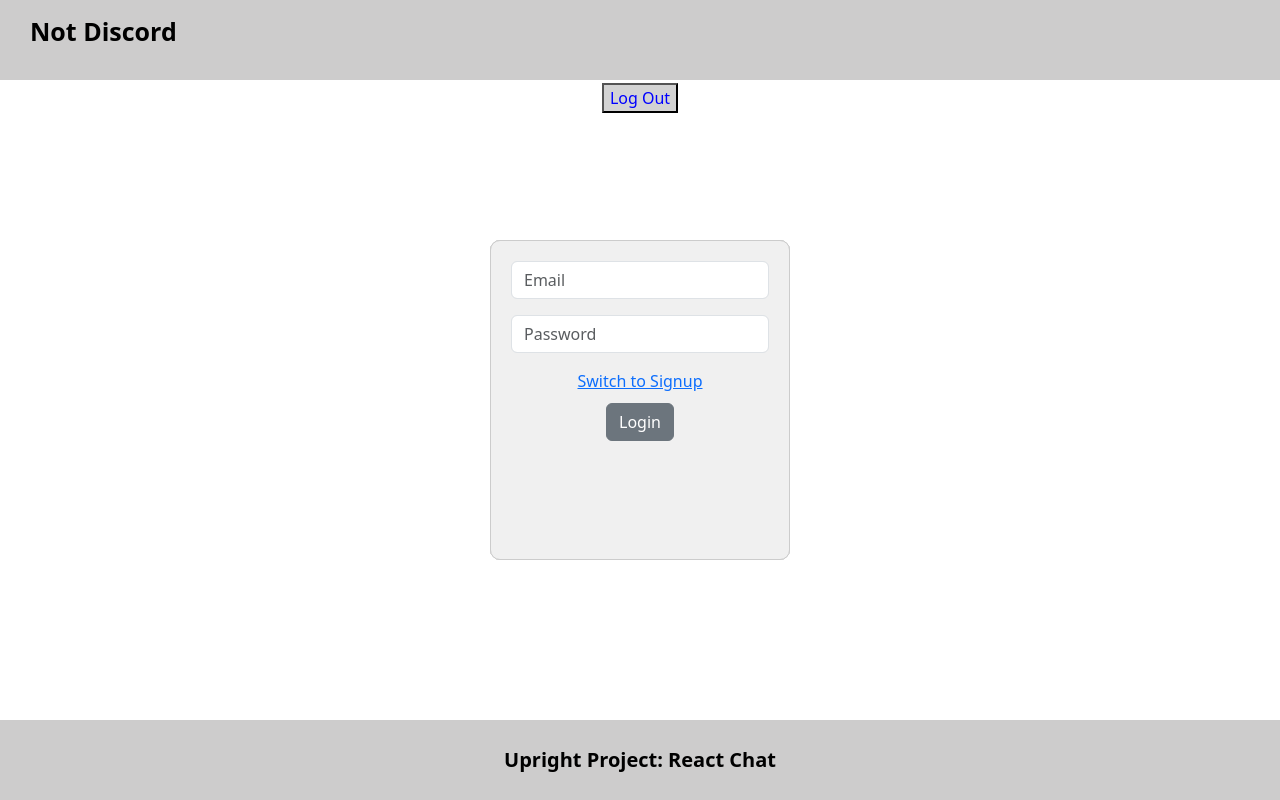
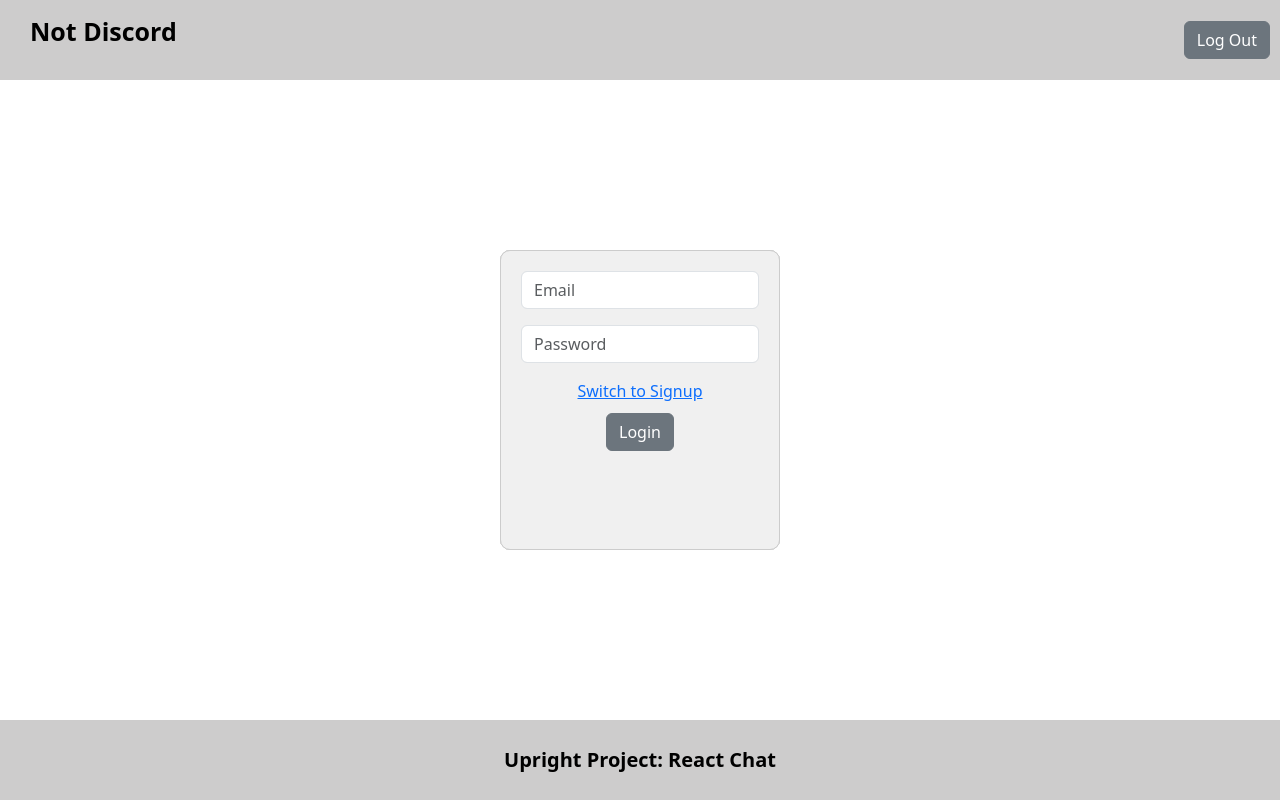
Before and after one commit to AlexanderZic/finalRepo, a React (Create React App) app: page /Login in a window 1280 px wide. Built offline with nearby package versions, Linux system fonts and the light colour scheme.

Commit message:
logout works but loads ininitially

```diff
--- a/src/App.css
+++ b/src/App.css
@@ -42,8 +42,8 @@
   top: 50%;
   left: 50%;
   transform: translate(-50%, -50%);
-  width: 300px; /* Adjust the width as needed */
-  height: 320px; /* Set the same value as the width for a square */
+  width: 280px; /* Adjust the width as needed */
+  height: 300px; /* Set the same value as the width for a square */
   background-color: #f0f0f0; /* Light grey background color */
   border: 1px solid #ccc; /* Add a border for separation */
   border-radius: 10px; /* Add rounded corners */
@@ -56,7 +56,6 @@
 .button-container {
   align-self: flex-end; /* Move the button to the bottom right */
   padding: 10px; /* Add padding to the button for spacing */
-  color: #232323; /* Dark grey background color */
   color: white; /* Text color */
   padding: 10px; /* Add padding to the button for spacing */
   }
--- a/src/App.jsx
+++ b/src/App.jsx
@@ -1,9 +1,8 @@
 import React from 'react';
-import { BrowserRouter, Routes, Route } from 'react-router-dom';
+import { BrowserRouter, Routes, Route } from 'react-router-dom';import {useEffect, useState} from 'react'
 import './App.css';
 import Navbar from './Components/Nav/Nav';
 import Footer from './Components/Footer/Footer';
-import {useEffect, useState} from 'react'
 import Auth from './Components/Auth/Auth';
 import Login from './Components/Auth/Login/Login';
 
@@ -21,17 +20,20 @@ function updateToken (newToken){
 setToken (newToken)
 localStorage.token = newToken}
 
+function clearToken() {
+setToken(''); // Clear the token when logging out
+localStorage.removeItem('token'); // Remove the token from local storage
+}
 
   return (
     <div className="App">
       <BrowserRouter>
-        <Navbar token={token}/>
+        <Navbar token={token} clearToken={clearToken} />
         <Auth setToken={updateToken}/>
         <Routes>
         <Route path="/Login" element={<Login setToken={updateToken} />} />
         </Routes>
       </BrowserRouter>
-    {token ? 'Token is Updated' : null}
       <Footer />
     </div>
   );
--- a/src/Components/Auth/Signup/Signup.jsx
+++ b/src/Components/Auth/Signup/Signup.jsx
@@ -34,12 +34,17 @@ function Signup(props) {
       let results = await response.json();
       console.log(results);
       props.setToken(results.token);
-      if (response.status === 200);
-      navigate('/Login')
-    } catch (error) {
-      console.log(error);
+
+      if (response.status === 200){
+      navigate('/Login');
+    } else {
+      // Signup failed, handle the error (e.g., display an error message)
+      console.log('Signup failed');
     }
+  } catch (error) {
+    console.log(error);
   }
+ }
   return (
     <div className="square-container">
       <Form onSubmit={displayInputFields}>
--- a/src/Components/Nav/Nav.css
+++ b/src/Components/Nav/Nav.css
@@ -18,8 +18,9 @@
   align-items: center;
 }
 
-button {
-  color:blue;
-  background-color: lightgray;
-  border-color: rgb(132, 45, 14)39, 13;
-}
+Button {
+  padding: 10px; /* Add padding to the button for spacing */
+  background-color: #232323; /* Dark grey background color */
+  color: white; /* Text color */
+  padding: 10px; /* Add padding to the button for spacing */
+  }
--- a/src/Components/Nav/Nav.jsx
+++ b/src/Components/Nav/Nav.jsx
@@ -1,19 +1,27 @@
 import React from 'react';
 import './Nav.css';
-import {Link} from 'react-router-dom';
+import { Link } from 'react-router-dom';
+import { Button } from 'reactstrap';
 
+const Navbar = ({ token, clearToken }) => {
+  const isAuthenticated = token !== '';
 
-const Navbar = ({token, clearToken}) =>
- {
+  function handleLogout() {
+    clearToken();
+    console.log('Logout successful');
+  }
+
   return (
+    <nav>
+      <header className="navbar">
+        <p className="text-element">Not Discord</p> {isAuthenticated ? (
+        <Button onClick={handleLogout} style={{ margin: '3px 10px' }}>
+          Log Out
+        </Button>
+      ) : null}
+      </header>
 
-    <nav>
-    <header className="navbar">
-     <p className= "text-element">Not Discord</p>
-    </header>
-    <button onClick={clearToken} style={{ margin: '3px 10px' }} to="/">Log Out</button>
     </nav>
-
   );
 }
 
```
